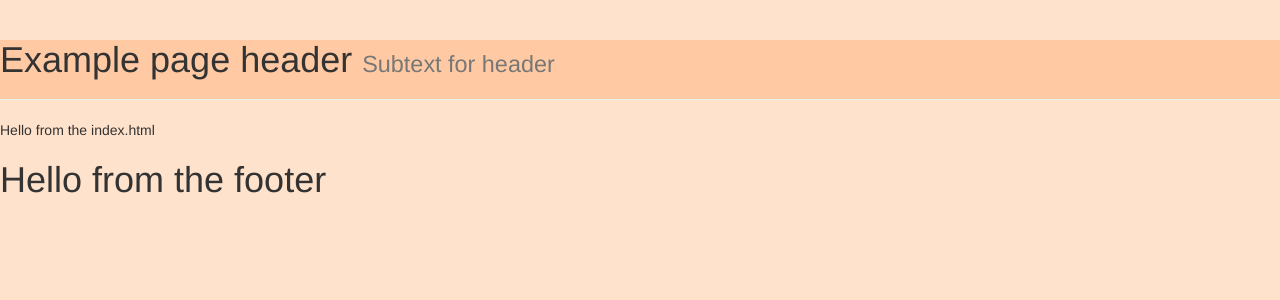
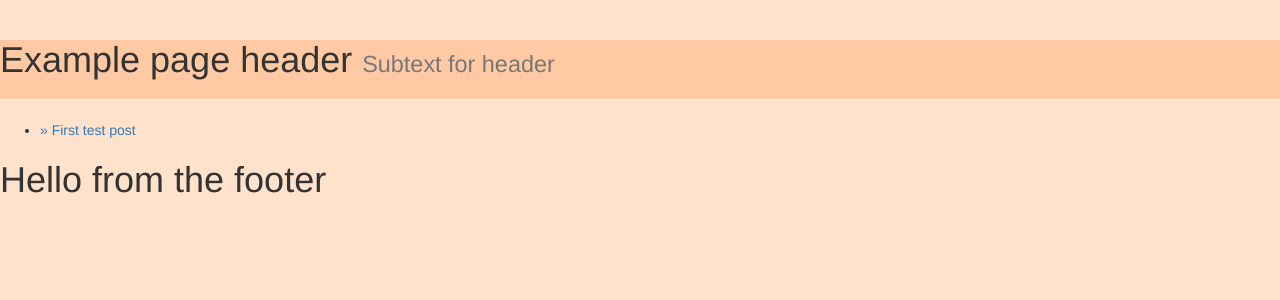
Before and after one commit to amiralibazazi/amiralibazazi.github.io, a Jekyll site: the page built from index.html, in a window 1280 px wide. Shown: the top 300 px of the page. Built offline with Jekyll 4.4.1, drawn with Linux system fonts in a browser that asks for light colours.

Commit message:
trying to make categorised posts work

```diff
--- /dev/null
+++ b/all/life/_posts/2016-06-21-first-post.markdown
@@ -0,0 +1,6 @@
+---
+layout: post
+title:  "First test post"
+date:   2016-06-21 21:20:00 +0000
+---
+Hello World.
--- a/index.html
+++ b/index.html
@@ -2,6 +2,10 @@
 layout: default
 title: Amir's Blog
 ---
-<div>
-    Hello from the index.html
+<div id="home">
+    <ul class="posts">
+        {% for post in site.posts %}
+        <li> <a href="{{ post.url }}"> &raquo; {{ post.title }}</a></li>
+        {% endfor %}
+    </ul>
 </div>
```
Also changed, not shown: 1 other file.
